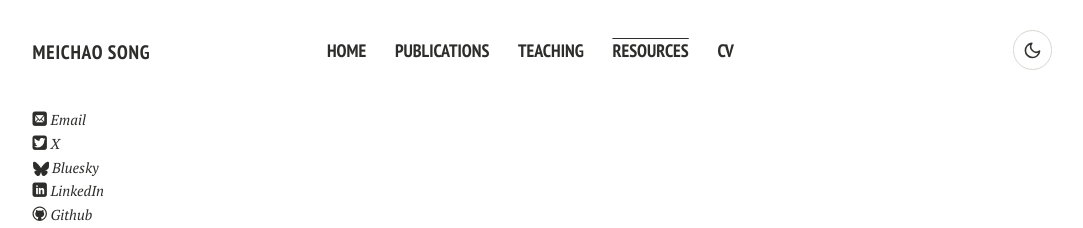
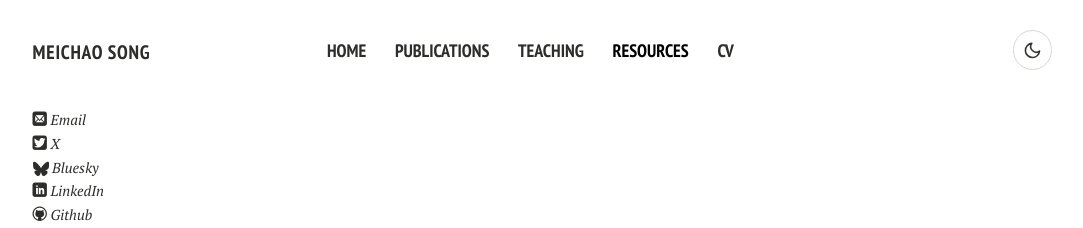
Before and after one commit to MeichaoPoliSci/MeichaoCV202606, a Jekyll site: the page built from resources.md, in a window 1280 px wide. Shown: the top 228 px of the page, without its empty margins (121-1204 px from the left). Built offline with Jekyll 4.4.1, drawn with Linux system fonts in a browser that asks for light colours; nearby versions of some CDN libraries; comment, search, counter and statistics services are not loaded; a style sheet for code colours, icons or effects is not loaded.

Commit message:
Remove active nav overline

```diff
--- a/_includes/head.html
+++ b/_includes/head.html
@@ -58,8 +58,8 @@
 <link rel="stylesheet" href="https://cdnjs.cloudflare.com/ajax/libs/academicons/1.8.6/css/academicons.min.css" integrity="sha256-uFVgMKfistnJAfoCUQigIl+JfUaP47GrRKjf6CTPVmw=" crossorigin="anonymous" />
 
 <!-- For all browsers -->
-<link rel="stylesheet" href="{{ "/assets/css/main.css" | relative_url }}?v=20260617-align-sidebar">
-<link rel="stylesheet" href="{{ "/assets/css/theme-toggle.css" | relative_url }}?v=20260617-align-sidebar">
+<link rel="stylesheet" href="{{ "/assets/css/main.css" | relative_url }}?v=20260617-nav-active">
+<link rel="stylesheet" href="{{ "/assets/css/theme-toggle.css" | relative_url }}?v=20260617-nav-active">
 
 <!--[if (lt IE 9) & (!IEMobile)]>
 <link rel="stylesheet" href="{{ "/assets/css/ie.css" | relative_url }}">
--- a/assets/css/theme-toggle.css
+++ b/assets/css/theme-toggle.css
@@ -115,6 +115,11 @@ footer a {
 
 .top-navigation nav {
   flex: 1 1 auto;
+}
+
+.top-navigation-current {
+  color: var(--theme-link-hover);
+  text-decoration: none;
 }
 
 .theme-toggle {
```
